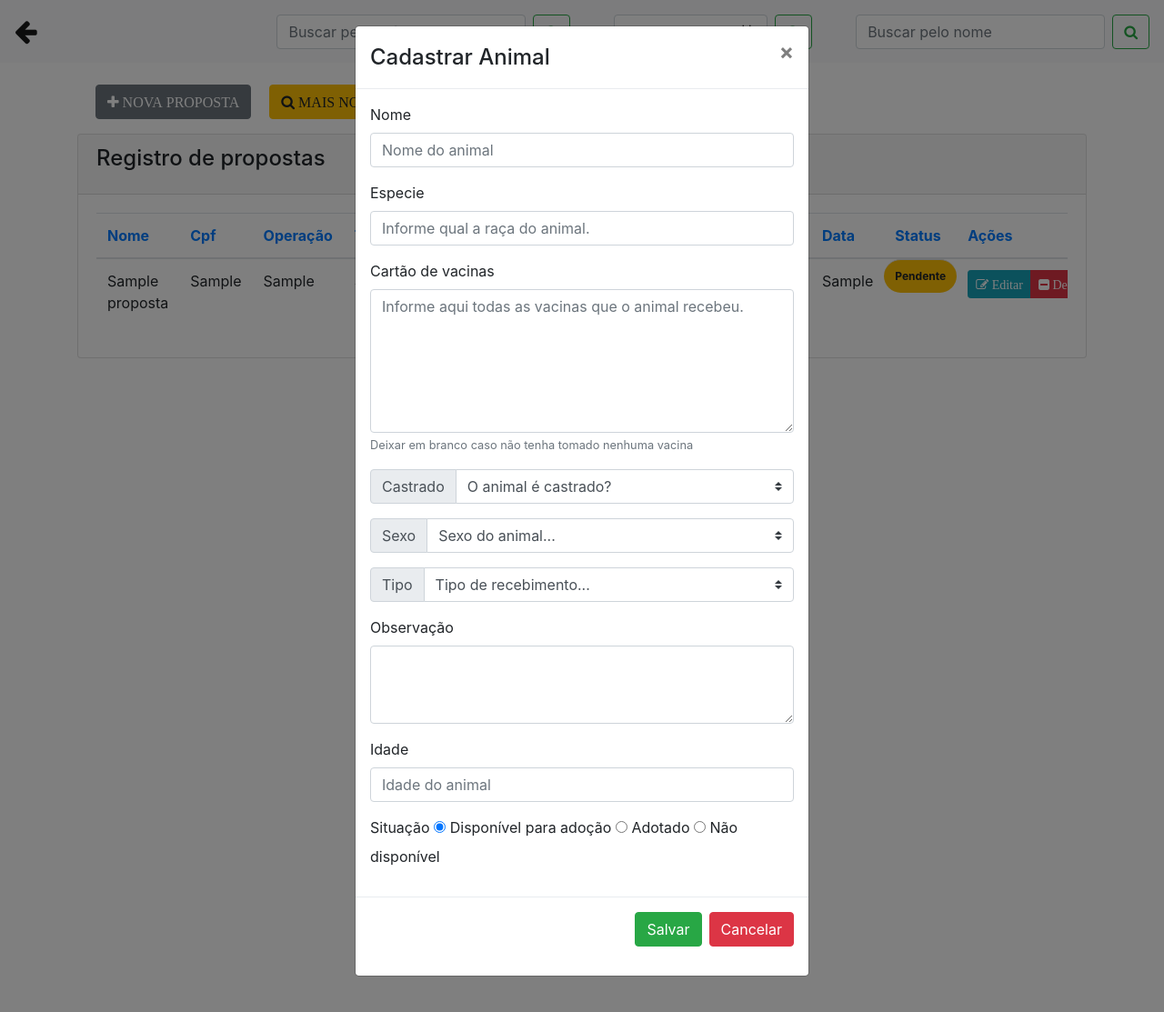
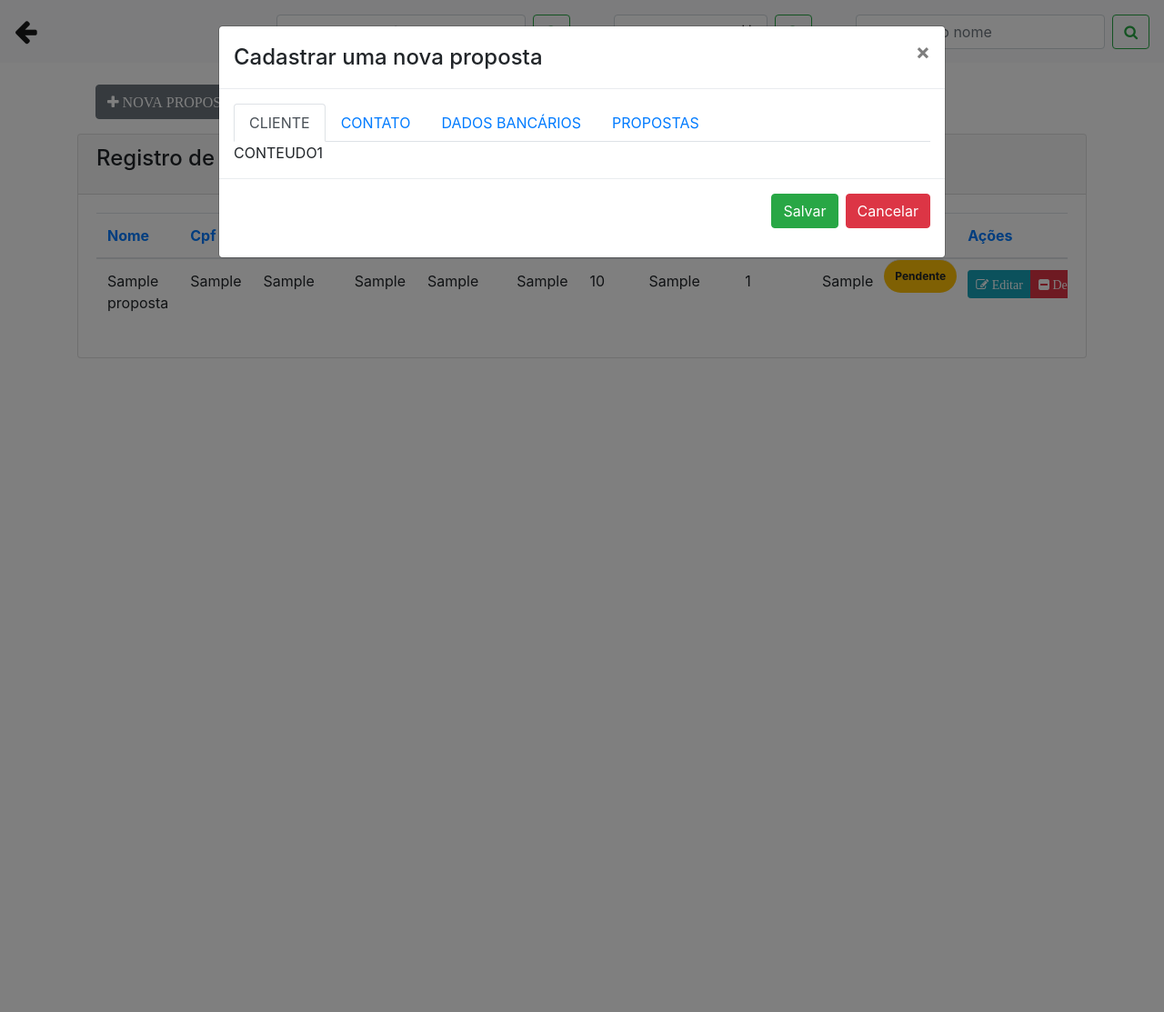
Before and after one commit to figueredorv/crm, a PHP site: page /propostas.php in a window 1280 px wide, after a click on "NOVA PROPOSTA". Shown: the top 1113 px of the page at 91% size. Run offline with PHP 8.4, Linux system fonts and the light colour scheme; a user stored in the database is signed in; tables that the repository leaves empty or names only in its code hold one stand-in row (values such as "Sample post").

Commit message:
Alteração no layout
Alteração no layout de registro de propostas

```diff
--- a/propostas.php
+++ b/propostas.php
@@ -382,85 +382,38 @@ $nomeusuario = $_SESSION['nome_usuario'];
 
           <!-- Modal -->
           <div id="modalExemplo" class="modal fade" role="dialog">
-            <div class="modal-dialog">
+            <div class="modal-dialog modal-lg">
               <!-- Modal content-->
               <div class="modal-content">
                 <div class="modal-header">
 
-                  <h4 class="modal-title">Cadastrar Animal</h4>
+                  <h4 class="modal-title">Cadastrar uma nova proposta</h4>
                   <button type="button" class="close" data-dismiss="modal">&times;</button>
                 </div>
                 <div class="modal-body">
-                  <form method="POST" action="">
-                    <div class="form-group">
-                      <label for="id_produto">Nome</label>
-                      <input type="text" class="form-control mr-2" name="txtnome" placeholder="Nome do animal">
-                    </div>
-                    <div class="form-group">
-                      <label for="id_produto">Especie</label>
-                      <input type="text" class="form-control mr-2" name="txtespecie" id="txtespecie" placeholder="Informe qual a raça do animal." required>
-                    </div>
 
-                    <div class="form-group">
-                      <label for="fornecedor">Cartão de vacinas</label>
-                      <textarea class="form-control mr-2" name="txtvacinas" placeholder="Informe aqui todas as vacinas que o animal recebeu." rows="6"></textarea>
-                      <small class="text-muted"> Deixar em branco caso não tenha tomado nenhuma vacina </small>
-                    </div>
-
-                    <div class="input-group mb-3">
-                      <div class="input-group-prepend">
-                        <label class="input-group-text" for="inputGroupSelect01">Castrado</label>
-                      </div>
-                      <select name="castrado" class="custom-select" id="inputGroupSelect01">
-                        <option selected>O animal é castrado?</option>
-                        <option value="1">Sim</option>
-                        <option value="2">Não</option>
-                      </select>
-                    </div>
-
-
-                    <div class="input-group mb-3">
-                      <div class="input-group-prepend">
-                        <label class="input-group-text" for="inputGroupSelect01">Sexo</label>
-                      </div>
-                      <select name="sexo" class="custom-select" id="inputGroupSelect01">
-                        <option selected>Sexo do animal...</option>
-                        <option value="1">Macho</option>
-                        <option value="2">Fêmea</option>
-                      </select>
-                    </div>
-
-                    <div class="input-group mb-3">
-                      <div class="input-group-prepend">
-                        <label class="input-group-text" for="inputGroupSelect01">Tipo</label>
-                      </div>
-                      <select name="tipo" class="custom-select" id="inputGroupSelect01">
-                        <option selected>Tipo de recebimento...</option>
-                        <option value="1">Resgatado pela ong</option>
-                        <option value="2">Resgatado por terceiros</option>
-                        <option value="3">Doado</option>
-                        <option value="4">Temporário</option>
-                      </select>
-                    </div>
-
-
-                    <div class="form-group">
-                      <label for="fornecedor">Observação</label>
-                      <textarea class="form-control mr-2" name="txtobservacao" placeholder="Observação" rows="3"> </textarea>
-                    </div>
-                    <div class="form-group">
-                      <label for="fornecedor">Idade</label>
-                      <input type="number" class="form-control mr-2" name="txtidade" id="txtidade" placeholder="Idade do animal">
-                    </div>
-                    <div class="form-group">
-                      <label for="fornecedor">Situação</label>
-                      <input type="radio" name="radiosituacao" value="Disponivel" checked> Disponível para adoção
-                      <input type="radio" name="radiosituacao" value="Adotado"> Adotado
-                      <input type="radio" name="radiosituacao" value="Naodisponivel"> Não disponível
-
-                    </div>
-
-
+                  <!-- INÍCIO DO CÓDIGO DAS TABS DE CADASTRO DE NOVA PROPOSTA-->
+                  <ul class="nav nav-tabs" id="myTab" role="tablist">
+                    <li class="nav-item">
+                      <a class="nav-link active" id="cliente-tab" data-toggle="tab" href="#cliente" role="tab" aria-controls="cliente" aria-selected="true">CLIENTE</a>
+                    </li>
+                    <li class="nav-item">
+                      <a class="nav-link" id="contato-tab" data-toggle="tab" href="#contato" role="tab" aria-controls="contato" aria-selected="false">CONTATO</a>
+                    </li>
+                    <li class="nav-item">
+                      <a class="nav-link" id="dadosbancarios-tab" data-toggle="tab" href="#dadosbancarios" role="tab" aria-controls="dadosbancarios" aria-selected="false">DADOS BANCÁRIOS</a>
+                    </li>
+                    <li class="nav-item">
+                      <a class="nav-link" id="propostas-tab" data-toggle="tab" href="#propostas" role="tab" aria-controls="propostas" aria-selected="false">PROPOSTAS</a>
+                    </li>
+                  </ul>
+                  <div class="tab-content" id="myTabContent">
+                    <div href="#cliente" class="tab-pane fade show active" id="cliente" role="tabpanel" aria-labelledby="cliente-tab">CONTEUDO1</div>
+                    <div href="#contato"  class="tab-pane fade" id="contato" role="tabpanel" aria-labelledby="contato-tab">CONTEUDO2</div>
+                    <div  class="tab-pane fade" id="dadosbancarios" role="tabpanel" aria-labelledby="contact-tab">CONTEUDO3</div>
+                    <div href="#dadosbancarios"  class="tab-pane fade" id="propostas" role="tabpanel" aria-labelledby="dadosbancarios-tab">CONTEUDO4</div>
+                  </div>
+                   <!-- FINAL DO CÓDIGO DAS TABS DE CADASTRO DE NOVA PROPOSTA-->
 
 
 
```
